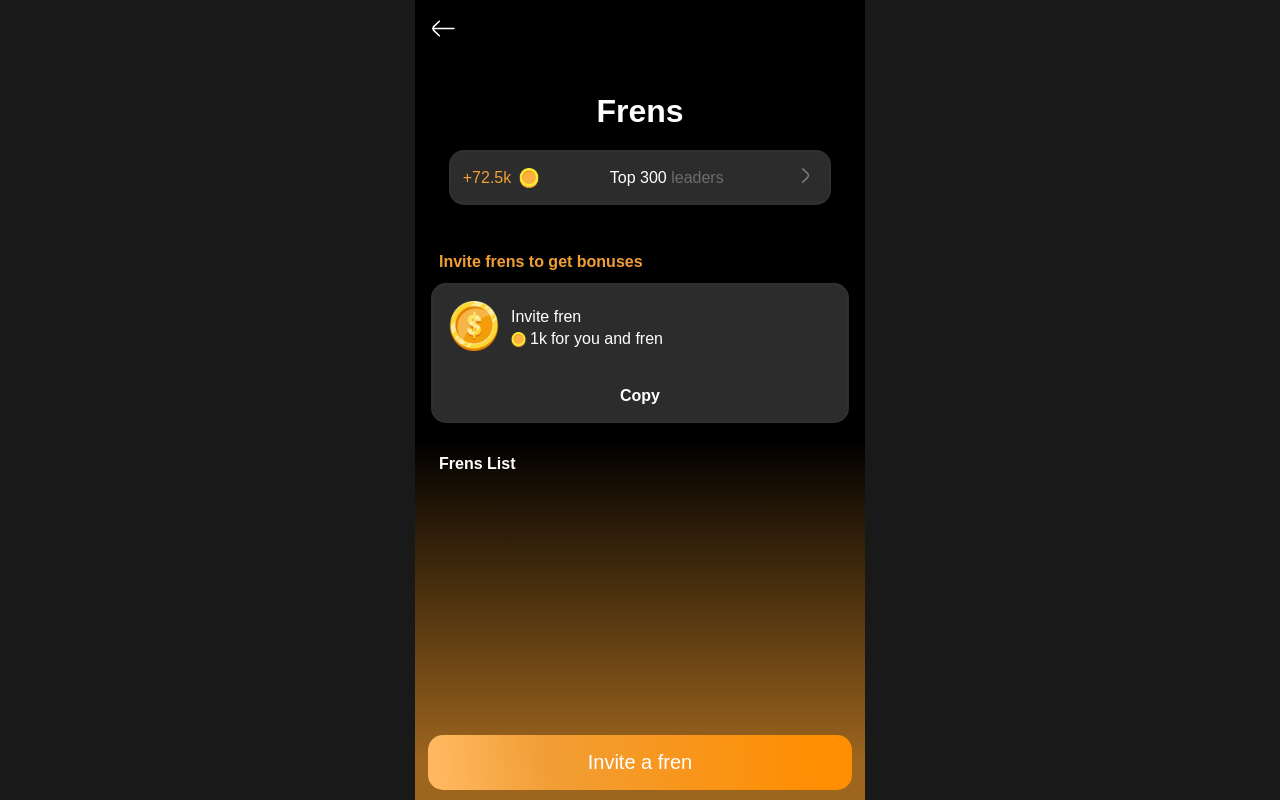
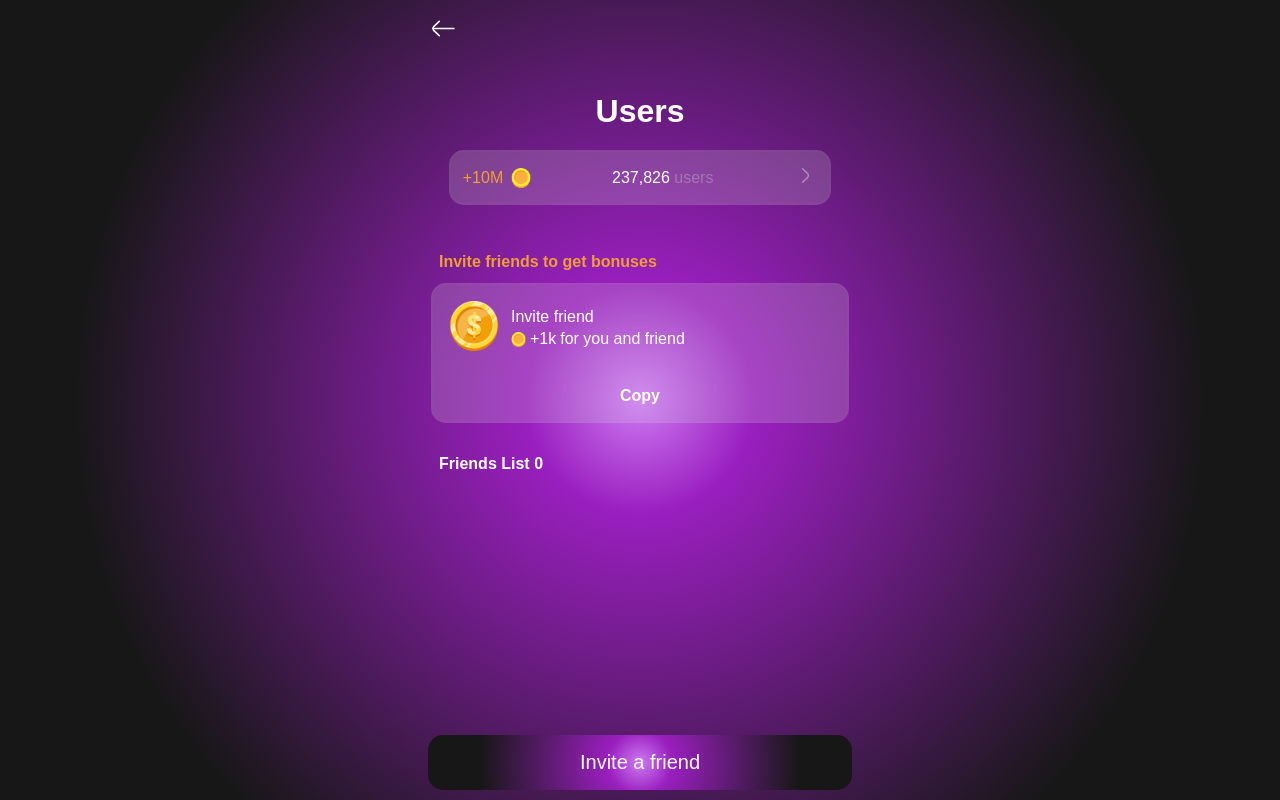
Before and after one commit to Abdivasiyev2008/Not-Coin-Telegram-Bot, a Django app: template templates/coin/friends.html in a window 1280 px wide. Run offline with Django 5.2, Linux system fonts and the light colour scheme; the template is opened without the code that fills it, so the values that code supplies are empty; parts of the project's set-up code (start-up, migrations or seed data) failed here and were passed over.

Commit message:
Bot was upgraded

```diff
--- a/botapp/models.py
+++ b/botapp/models.py
@@ -11,6 +11,7 @@ class UserManager(models.Manager):
 
 class User(models.Model):
     telegram_id = models.CharField(max_length=255, unique=True)
+    name = models.CharField(max_length=255)
     coins = models.IntegerField(default=0)
     last_interaction = models.DateTimeField(auto_now=True)
     limit = models.IntegerField(default=1000)
--- a/botapp/views.py
+++ b/botapp/views.py
@@ -158,8 +158,10 @@ def friends(request, telegram_id):
                 user_ref = User.objects.get(telegram_id=ref_friend.ref_friend)
                 user_refs.append({
                     'ref_friend': ref_friend.ref_friend,
-                    'coins': user_ref.coins
+                    'coins': user_ref.coins,
+                    'name': user_ref.name,
                 })
+
             except User.DoesNotExist:
                 # Unless find `User` in database, continue
                 continue
@@ -169,7 +171,7 @@ def friends(request, telegram_id):
         context = {
             'telegram_id': telegram_id,
             'user_refs': user_refs,
-            'copy': copy
+            'copy': copy,
         }
 
         return render(request, 'coin/friends.html', context)
--- a/templates/coin/boost.html
+++ b/templates/coin/boost.html
@@ -18,6 +18,10 @@
     <link rel="stylesheet" href="https://cdn.jsdelivr.net/npm/swiper@11/swiper-bundle.min.css" />
 
     <style>
+        .boost {
+     background: radial-gradient(circle, rgba(205,122,243,1) 0%, rgba(154,31,191,1) 15%, rgba(23,23,23,1) 75%);
+
+        }
         button[type="submit"] {
         background: none;
         border: none;
--- a/templates/coin/friends.html
+++ b/templates/coin/friends.html
@@ -4,7 +4,7 @@
     {% load static %}
     <meta charset="UTF-8">
     <meta name="viewport" content="width=device-width, initial-scale=1.0">
-    <title>RPG - Frens</title>
+    <title>RPG - Friends</title>
 
     <link rel="stylesheet" href="{% static 'assets/css/style.css' %}">
     <link rel="stylesheet" href="{% static 'assets/css/responsive.css' %}">
@@ -12,8 +12,15 @@
 
     <link rel="icon" type="image/x-icon" href="{% static 'assets/favicon/favicon.ico' %}">
 </head>
+
+<style>
+    .frens-invite-button, .frens {
+         background: radial-gradient(circle, rgba(205,122,243,1) 0%, rgba(154,31,191,1) 15%, rgba(23,23,23,1) 75%);
+
+    }
+</style>
+
 <body class="frens">
-
     <div class="haeder">
         <a href="/{{ telegram_id }}/">
             <svg width="25px" height="25px" viewBox="0 0 24 24" fill="none" xmlns="http://www.w3.org/2000/svg">
@@ -26,18 +33,18 @@
     <div class="frens-main">
 
         <div class="frens-count">
-            <span>{{ user.count }} Frens</span>
+            <span>Users</span>
         </div>
 
         <div class="frens-total-earn">
             <div class="frens-total-count">
-                <span>+72.5k</span>
+                <span>+10M</span>
                 <img src="{% static 'assets/images/coin.png' %}" width="20px">
             </div>
 
             <div>
-                <span>Top 300</span>
-                <span class="leaders">leaders</span>
+                <span>237,826</span>
+                <span class="leaders">users</span>
             </div>
 
             <div>
@@ -51,7 +58,7 @@
 
     <div class="frens-help">
         <div class="frens-help-title">
-            <span>Invite frens to get bonuses</span>
+            <span>Invite friends to get bonuses</span>
         </div>
 
         <div class="frens-help-box">
@@ -60,11 +67,11 @@
                     <img src="{% static 'assets/images/golden.png' %}" width="50px">
                 </div>
                 <div class="fren-help-text">
-                    <h5>Invite fren</h5>
+                    <h5>Invite friend</h5>
                     <div>
                         <img src="{% static 'assets/images/coin.png' %}" width="15px">
-                        <span>1k</span>
-                        <span>for you and fren</span>
+                        <span>+1k</span>
+                        <span>for you and friend</span>
                     </div>
                 </div>
             </div>
@@ -77,7 +84,7 @@
 
     <div class="frens-list">
         <div class="frens-list-title">
-            <span>Frens List</span>
+            <span>Friends List {{ user_refs | length }} </span>
         </div>
 
         <!-- Friends List -->
@@ -88,7 +95,7 @@
                             <img style="width: 80px; height: 50px; border-radius: 50%; padding-right: 3px"
                                     src="https://static.vecteezy.com/system/resources/previews/019/879/186/original/user-icon-on-transparent-background-free-png.png" alt="">
                         <div class="frens-profile-data">
-                            <h4>{{ user.ref_friend }}</h4>
+                            <h4>{{ user.name }}</h4>
                             <div>
                                 <img src="{% static 'assets/images/3d-trophy.png' %}" width="15px">
                                 <span>Gold</span>
@@ -114,7 +121,7 @@
 
     <div class="frens-invite">
         <div class="frens-invite-button">
-            <a style="color: #ffffff" href="#" onclick="copyToClipboard('https://t.me/RPGCOINBOT?start=r_{{ copy }}')">Invite a fren</a>
+            <a style="color: #ffffff; " href="#" onclick="copyToClipboard('https://t.me/RPGCOINBOT?start=r_{{ copy }}')">Invite a friend</a>
         </div>
     </div>
 
@@ -129,7 +136,6 @@
             textarea.select();
             document.execCommand('copy');
             document.body.removeChild(textarea);
-            alert('Referal Link copied to clipboard');
         }
     </script>
 
```
Also changed, not shown: main.py (+9 -4 lines), templates/coin/guid.html (+7 -0 lines), templates/coin/index.html (+9 -1 lines), botapp/migrations/0011_user_name.py (added), 1 other file.
